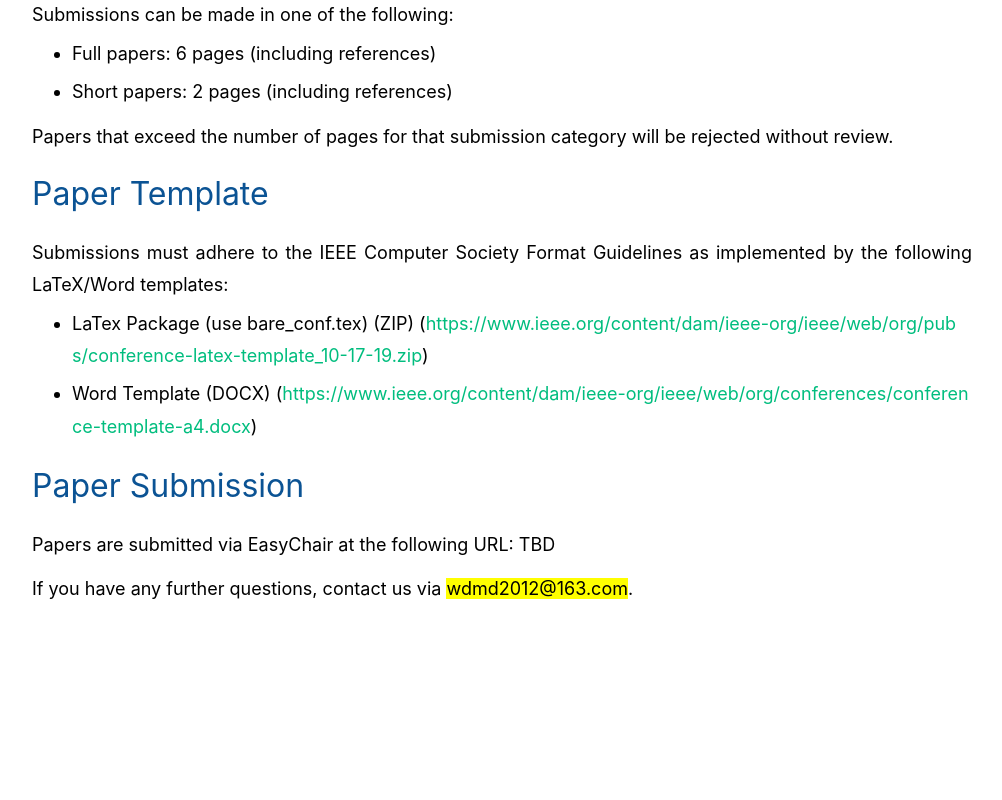
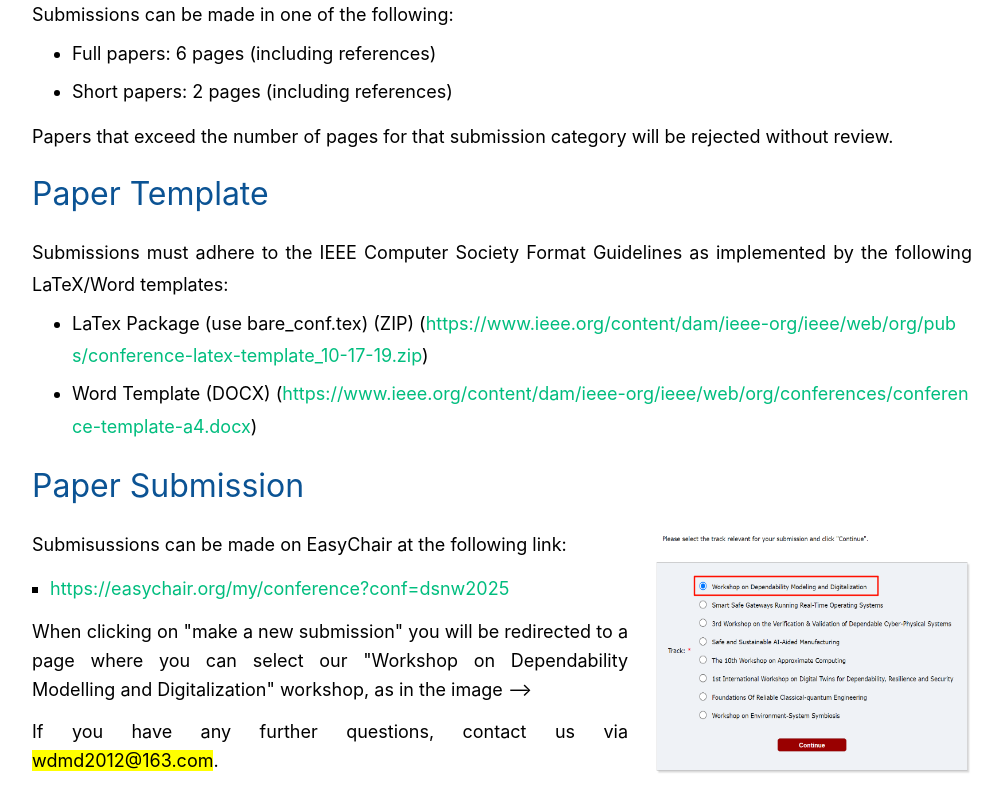
Before and after one commit to wdmd-main/wdmd-main.github.io, a Vue app: page /#/papers in a window 1280 px wide. Shown: the part 1748-2548 px from the top of the page, without its empty margins (138-1140 px from the left). Before the commit the page ends 2376 px from the top, so only its background shows below. Built offline with nearby package versions, Linux system fonts and the light colour scheme.

Commit message:
feat: 修改submission

```diff
--- a/components.d.ts
+++ b/components.d.ts
@@ -8,6 +8,7 @@ export {}
 declare module 'vue' {
   export interface GlobalComponents {
     ElAffix: typeof import('element-plus/es')['ElAffix']
+    ElLink: typeof import('element-plus/es')['ElLink']
     ElMenu: typeof import('element-plus/es')['ElMenu']
     ElMenuItem: typeof import('element-plus/es')['ElMenuItem']
     RouterLink: typeof import('vue-router')['RouterLink']
--- a/src/components/TheHeader.vue
+++ b/src/components/TheHeader.vue
@@ -12,7 +12,7 @@
         <el-menu-item index="/program">PROGRAM</el-menu-item>
         <el-menu-item index="/papers">CALL FOR PAPERS</el-menu-item>
         <el-menu-item>
-          SUBMISSION
+          <el-link class="link" href="https://easychair.org/my/conference?conf=dsnw2025" target="_blank" :underline="false">SUBMISSION</el-link>
         </el-menu-item>
         <el-menu-item index="/participation">CALL FOR PARTICIPATION</el-menu-item>
         <el-menu-item index="/keynotes">KEYNOTES</el-menu-item>
--- a/src/views/PapersView.vue
+++ b/src/views/PapersView.vue
@@ -1,6 +1,6 @@
 <template>
   <div class="papers">
-    <p class="pa-header p">The WDMD 2025 workshop invites researches and practitioners to submit original research contributions on dependability modeling and digitalization. All the accepted papers will be included in the IEEE Xplore Digital Library.</p>
+    <p class="pa-header p">The WDMD 2025 workshop invites researches and practitioners to submit original research contributions on dependability modeling and digitalization. All the accepted papers will be included in the DSN supplemental volume and the IEEE Xplore Digital Library.</p>
 
     <div class="title2 section-title">Topics of Interest</div>
     <p class="pa-header p">Topics of the workshop include but are not limited to:</p>
@@ -51,8 +51,19 @@
     </ul>
 
     <div class="title2 section-title">Paper Submission</div>
-    <p class="pa-header p">Papers are submitted via EasyChair at the following URL: TBD</p>
-    <p class="pa-content p">If you have any further questions, contact us via <mark>wdmd2012@163.com</mark>.</p>
+    <div class="submission">
+      <div>
+        <p class="pa-header p">Submisussions can be made on EasyChair at the following link:</p>
+        <p class="pa-content p flex">
+          <span class="sq"></span>
+          <a href="https://easychair.org/my/conference?conf=dsnw2025" target="_blank">https://easychair.org/my/conference?conf=dsnw2025</a>
+        </p>
+        <p class="pa-content p">When clicking on "make a new submission" you will be redirected to a page where you can select our "Workshop on Dependability Modelling and Digitalization" workshop, as in the image --></p>
+        <p class="pa-content p">If you have any further questions, contact us via <mark>wdmd2012@163.com</mark>.</p>
+      </div>
+
+      <img class="submission-img" src="@/assets/image/easy_chair_radio.png" />
+    </div>
   </div>
 </template>
 
@@ -126,5 +137,27 @@ const list2 = [
       }
     }
   }
+
+  .submission {
+    display: flex;
+    gap: 24px;
+
+    .flex {
+      display: flex;
+      align-items: center;
+      gap: 12px;
+
+      .sq {
+        display: block;
+        width: 6px;
+        height: 6px;
+        background-color: #000;
+      }
+    }
+
+    .submission-img {
+      width: 320px;
+    }
+  }
 }
 </style>
```
Also changed, not shown: src/assets/image/easy_chair_radio.png (added).
